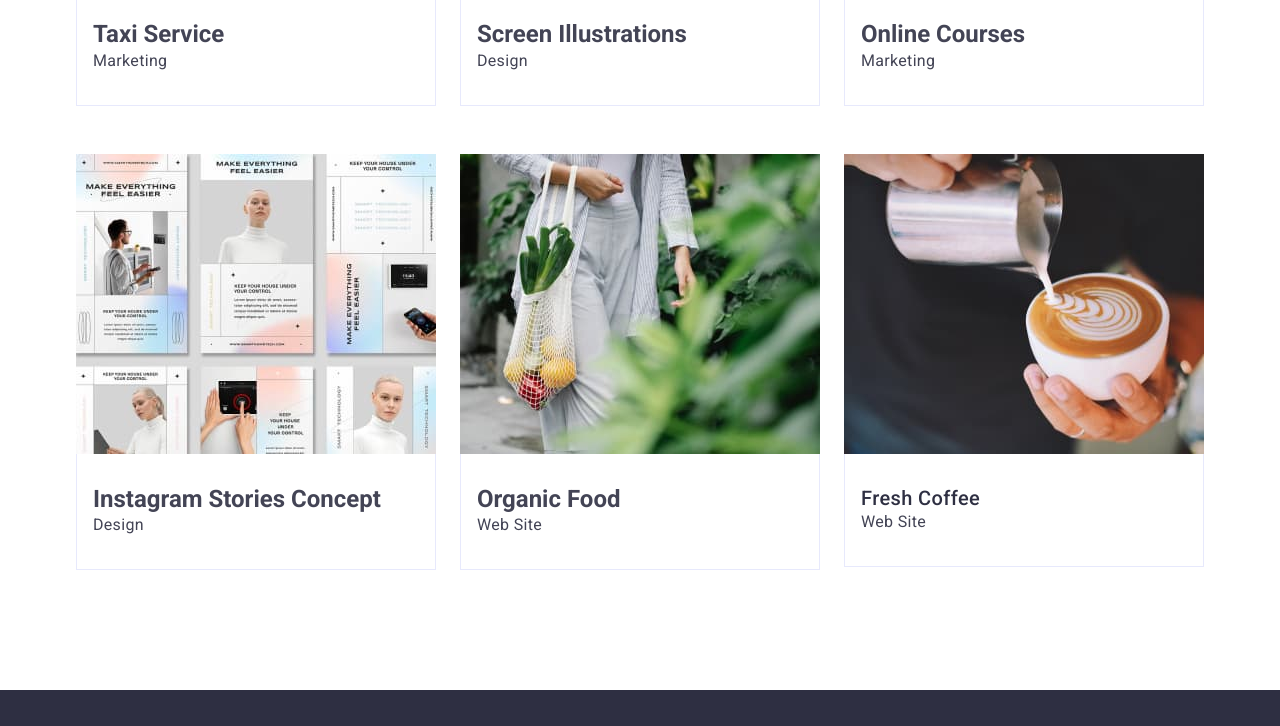
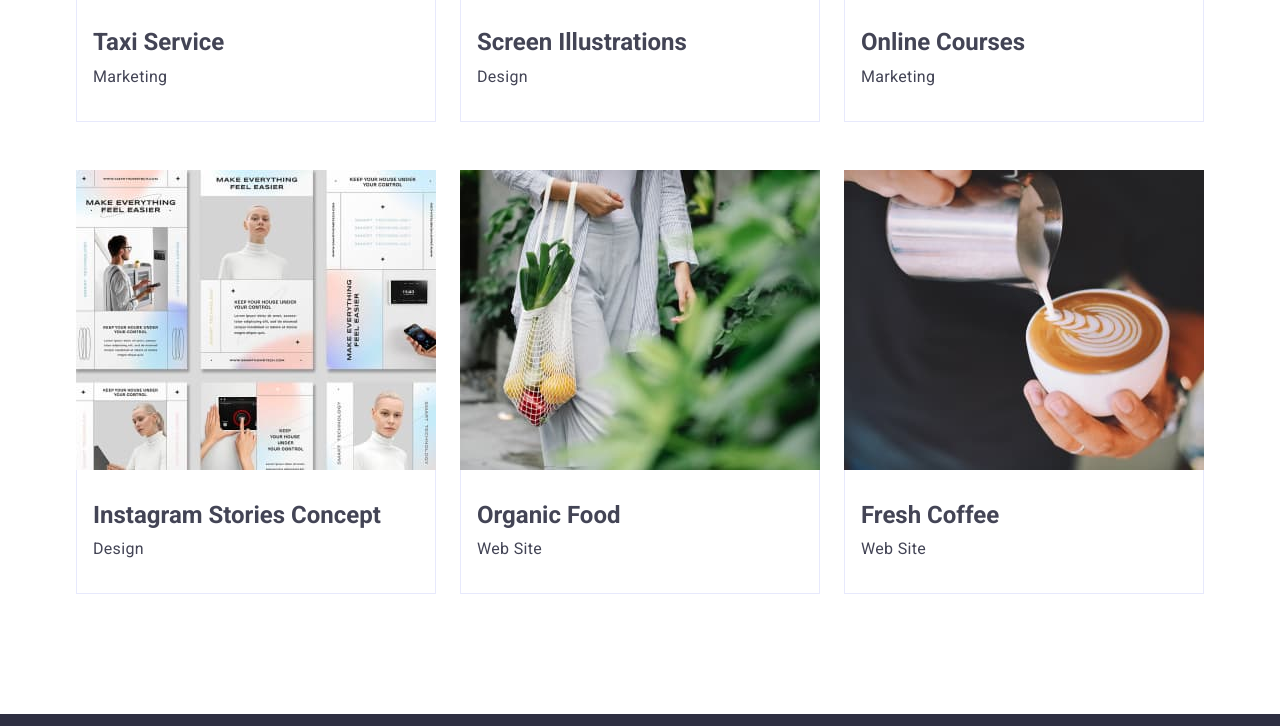
Before and after one commit to vitalii1408/goit-markup-hw-03, a plain HTML site: page portfolio.html in a window 1280 px wide. Shown: the part 1094-1820 px from the top of the page. Drawn offline with nearby package versions, Linux system fonts and the light colour scheme.

Commit message:
8.07-14.00

```diff
--- a/css/style.css
+++ b/css/style.css
@@ -440,6 +440,7 @@ img {
   line-height: 1.2;
   letter-spacing: 0.02em;
 
+
 }
 .web-txt {
   color: var(--all_txt-color);
@@ -453,6 +454,8 @@ img {
 .link {
 }
 .coms {
+  margin-bottom: 8px
+
 }
 .tec {
 }
--- a/portfolio.html
+++ b/portfolio.html
@@ -188,7 +188,7 @@
                 />
                 <div class="container app">
                   <h2 class="coms">Organic Food</h2>
-                  <p class="web-txt"">Web Site</p>
+                  <p class="web-txt">Web Site</p>
                 </div>
               </a>
             </li>
@@ -201,7 +201,7 @@
                   height="300"
                 />
                 <div class="container app">
-                  <h2 class="app-txt">Fresh Coffee</h2>
+                  <h2 class="coms">Fresh Coffee</h2>
                   <p class="web-txt">Web Site</p>
                 </div>
               </a>
```
Also changed, not shown: index.html (+4 -4 lines).
